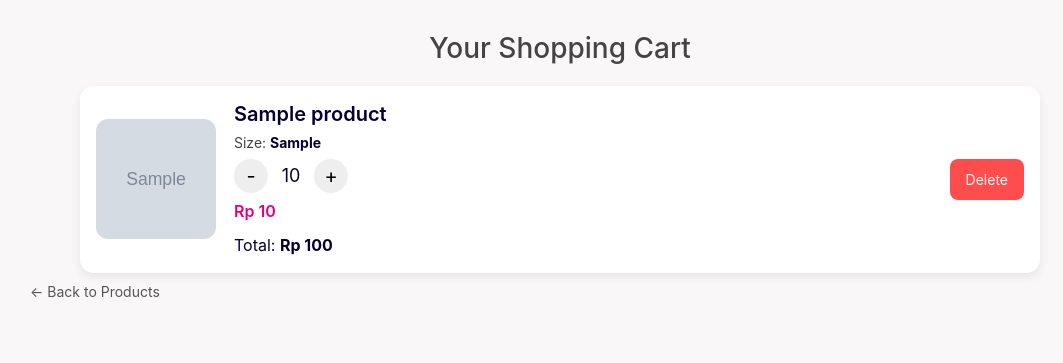
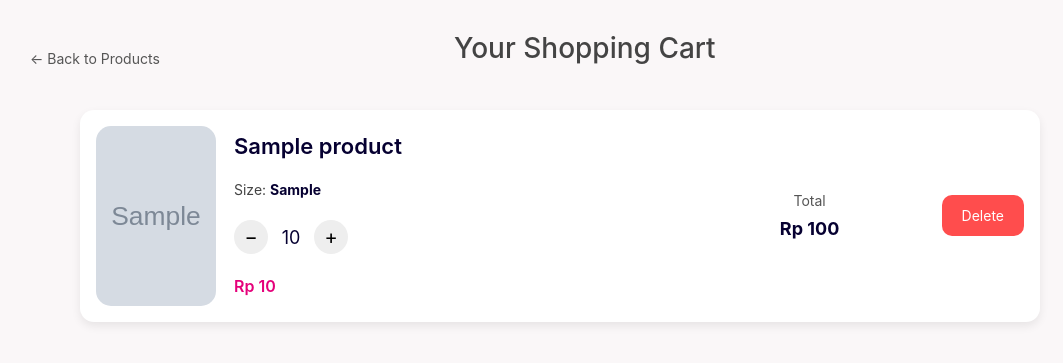
Before and after one commit to febbyvnr/TUBES_2_Toko, a PHP site: page /TUBES_2_Toko/cart/listCart.php in a window 1280 px wide. Shown: the part 73-436 px from the top of the page, without its empty margins (80-1143 px from the left). Run offline with PHP 8.4, Linux system fonts and the light colour scheme; the visitor is signed in with stand-in values (Sample User, id 1); tables that the repository leaves empty or names only in its code hold one stand-in row (values such as "Sample post"); grey boxes marked "Sample" are stand-in pictures.

Commit message:
perbaiki UI frontend listCart.php dan quantity kl 0 hapus

```diff
--- a/cart/listCart.php
+++ b/cart/listCart.php
@@ -31,7 +31,7 @@ $cart = $result->fetch_all(MYSQLI_ASSOC);
 <!doctype html>
 <html lang="en">
 <?php
-  // pakai head.php global
+  // head.php global
   $pageTitle   = 'Your Cart — FEYORA';
   $extraStyles = '<link rel="stylesheet" href="styles/cart.css?v=' . time() . '">';
   include __DIR__ . '/../includes/head.php';
@@ -41,7 +41,13 @@ $cart = $result->fetch_all(MYSQLI_ASSOC);
 
 <main class="cart-page">
   <div class="container">
-    <h2 class="cart-title">Your Shopping Cart</h2>
+
+    <!-- HEADER CART: back + title -->
+    <div class="cart-header">
+      <a href="product/listProduct.php" class="back-link">← Back to Products</a>
+      <h2 class="cart-title">Your Shopping Cart</h2>
+      <div class="cart-header-spacer"></div>
+    </div>
 
     <?php if (count($cart) === 0): ?>
       <p class="empty-cart">Your cart is empty.</p>
@@ -50,12 +56,14 @@ $cart = $result->fetch_all(MYSQLI_ASSOC);
       <div class="cart-container">
         <?php foreach ($cart as $item): ?>
           <div class="cart-card">
+            <!-- gambar -->
             <img
               src="assets/products/<?= htmlspecialchars($item['image']) ?>"
               alt="<?= htmlspecialchars($item['name']) ?>"
               class="cart-img"
             >
 
+            <!-- info kiri -->
             <div class="cart-info">
               <h3 class="cart-product-name"><?= htmlspecialchars($item['name']) ?></h3>
 
@@ -64,10 +72,10 @@ $cart = $result->fetch_all(MYSQLI_ASSOC);
               </div>
 
               <form action="cart/update.php" method="POST" class="qty-form">
-                <input type="hidden" name="cart_id" value="<?= (int)$item['cart_id'] ?>">
+                <input type="hidden" name="cart_id"   value="<?= (int)$item['cart_id'] ?>">
                 <input type="hidden" name="quantity" value="<?= (int)$item['quantity'] ?>">
 
-                <button type="submit" name="action" value="minus" class="qty-btn">-</button>
+                <button type="submit" name="action" value="minus" class="qty-btn">−</button>
                 <div class="qty-number"><?= (int)$item['quantity'] ?></div>
                 <button type="submit" name="action" value="plus" class="qty-btn">+</button>
               </form>
@@ -75,19 +83,22 @@ $cart = $result->fetch_all(MYSQLI_ASSOC);
               <div class="cart-price">
                 Rp <?= number_format($item['price'], 0, ',', '.') ?>
               </div>
+            </div>
 
-              <div class="cart-total">
-                Total:
-                <span>Rp <?= number_format($item['price'] * $item['quantity'], 0, ',', '.') ?></span>
+            <!-- total di tengah -->
+            <div class="cart-summary">
+              <div class="cart-summary-label">Total</div>
+              <div class="cart-summary-value">
+                Rp <?= number_format($item['price'] * $item['quantity'], 0, ',', '.') ?>
               </div>
             </div>
 
+            <!-- tombol delete kanan -->
             <a href="cart/delete.php?id=<?= (int)$item['cart_id'] ?>" class="delete-btn">Delete</a>
           </div>
         <?php endforeach; ?>
       </div>
 
-      <a href="product/listProduct.php" class="back-link">← Back to Products</a>
     <?php endif; ?>
   </div>
 </main>
--- a/styles/cart.css
+++ b/styles/cart.css
@@ -5,10 +5,23 @@ body {
     /* padding: 20px; */
 }
 
+.cart-header {
+    display: flex;
+    align-items: center;
+    justify-content: space-between;
+    margin-bottom: 24px;
+}
+
+.cart-header-spacer {
+    width: 80px;
+}
+
 .cart-title {
     text-align: center;
-    font-size: 28px; margin-bottom: 20px;
+    font-size: 28px;
+    margin-bottom: 20px;
     color: #444;
+    flex: 1;
 }
 
 .empty-cart {
@@ -42,8 +55,8 @@ body {
 
 .cart-img {
     width: 120px;
-    height: 120px;
-    border-radius: 12px;
+    height: 180px;
+    border-radius: 15px;
     object-fit: cover;
 }
 
@@ -51,12 +64,14 @@ body {
     display: flex;
     flex-direction: column;
     flex: 1;
-    gap: 6px;
+    gap: 20px;
+    justify-content: center;
 }
 
 .cart-product-name {
     margin: 0;
-    font-size: 20px; font-weight: 600;
+    font-size: 22px;
+    font-weight: 600;
     color: #060031;
 }
 
@@ -112,13 +127,32 @@ body {
     font-weight: bold;
 }
 
+.cart-summary {
+    min-width: 180px;
+    text-align: center;
+    margin: 0 24px;
+}
+
+.cart-summary-label {
+    font-size: 14px;
+    color: #555;
+    margin-bottom: 4px;
+}
+
+.cart-summary-value {
+    font-size: 18px;
+    font-weight: 700;
+    color: #060031;
+}
+
 .delete-btn {
     background: #ff4d4d;
     color: white;
-    padding: 10px 16px;
-    border-radius: 8px;
+    padding: 10px 20px;
+    border-radius: 10px;
     text-decoration: none;
     font-size: 14px;
+    white-space: nowrap;
 }
 
 .delete-btn:hover {
@@ -129,8 +163,12 @@ body {
     display: inline-flex;
     align-items: center;
     gap: 6px;
-    margin-top: 8px;
+    /* margin-top: 8px; */
     font-size: 14px;
     color: #555;
     text-decoration: none;
 }
+
+.back-link:hover {
+    text-decoration: underline;
+}
```
Also changed, not shown: cart/update.php (+36 -26 lines).
